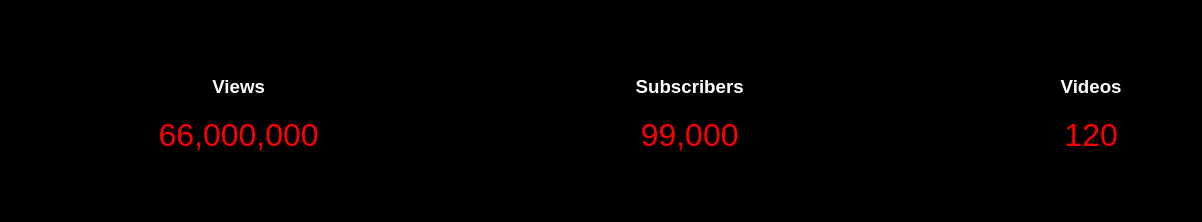
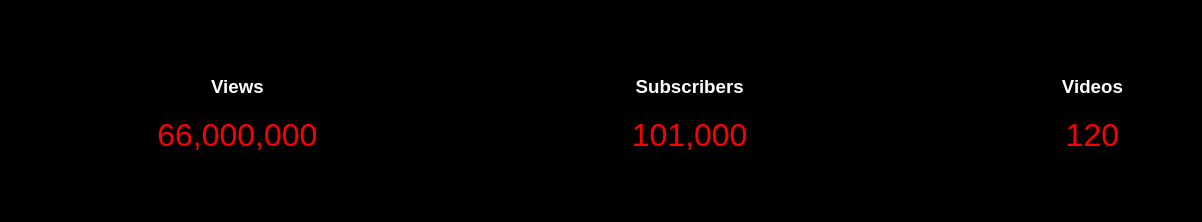
Before and after one commit to trendingpakjobs/Farhan-Bluetick, a plain HTML site: page index.html in a window 1280 px wide. Shown: the part 498-720 px from the top of the page, 0-1202 px from the left. Drawn offline with Linux system fonts and the light colour scheme.

Commit message:
Update index.html

```diff
--- a/index.html
+++ b/index.html
@@ -51,7 +51,7 @@
 <!-- STATS -->
 <section id="stats" class="stats container">
   <div class="stat" data-target="66000000"><h3>Views</h3><p>0</p></div>
-  <div class="stat" data-target="99000"><h3>Subscribers</h3><p>0</p></div>
+  <div class="stat" data-target="101000"><h3>Subscribers</h3><p>0</p></div>
   <div class="stat" data-target="120"><h3>Videos</h3><p>0</p></div>
 </section>
 
```
